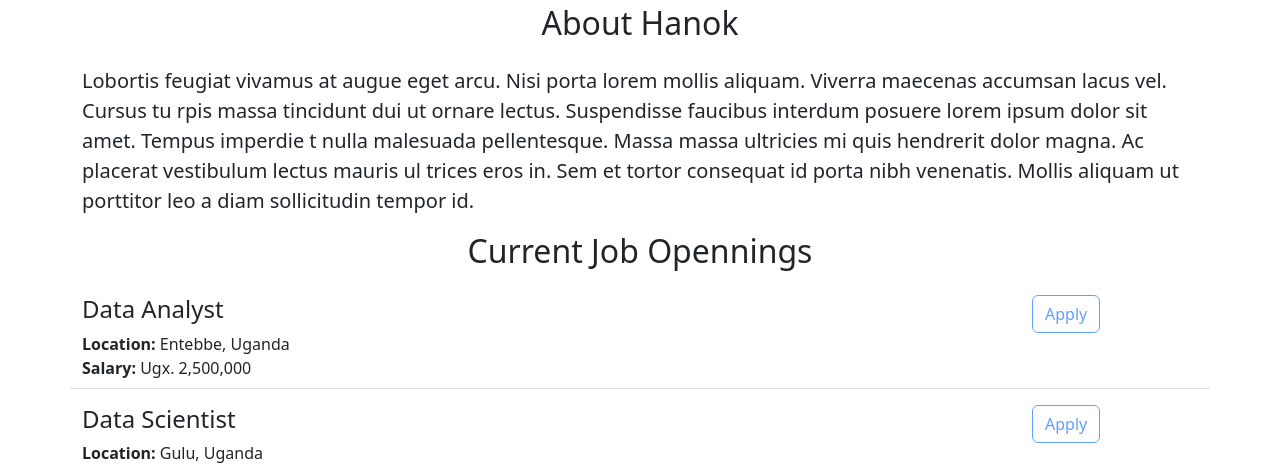
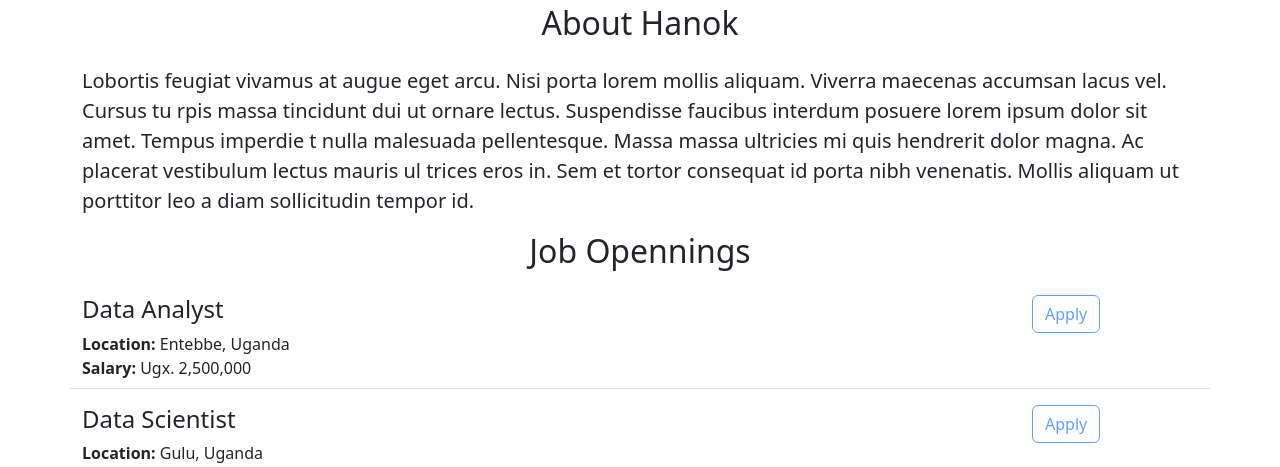
Before and after one commit to Loyoenock/Job-listings, a Flask app: page / in a window 1280 px wide. Shown: the part 828-1295 px from the top of the page. Run offline with Flask 2, Linux system fonts and the light colour scheme.

Commit message:
edited job opennings

```diff
--- a/templates/home.html
+++ b/templates/home.html
@@ -21,7 +21,7 @@
 			<h2 class="text-center mt-2 mb-4">About Hanok</h2>
 			<p class="lead">Lobortis feugiat vivamus at augue eget arcu. Nisi porta lorem mollis aliquam. Viverra maecenas accumsan lacus vel. Cursus tu		    rpis massa tincidunt dui ut ornare lectus. Suspendisse faucibus interdum posuere lorem ipsum dolor sit amet. Tempus imperdie		t nulla malesuada pellentesque. Massa massa ultricies mi quis hendrerit dolor magna. Ac placerat vestibulum lectus mauris ul		    trices eros in. Sem et tortor consequat id porta nibh venenatis. Mollis aliquam ut porttitor leo a diam sollicitudin tempor 		id.
 			</p>
-			<h2 class="text-center mt-2 mb-4">Current Job Opennings</h2>
+			<h2 class="text-center mt-2 mb-4">Job Opennings</h2>
 			<div>
 				{% for job in jobs %}
 					{% include 'jobitem.html' %}
```
